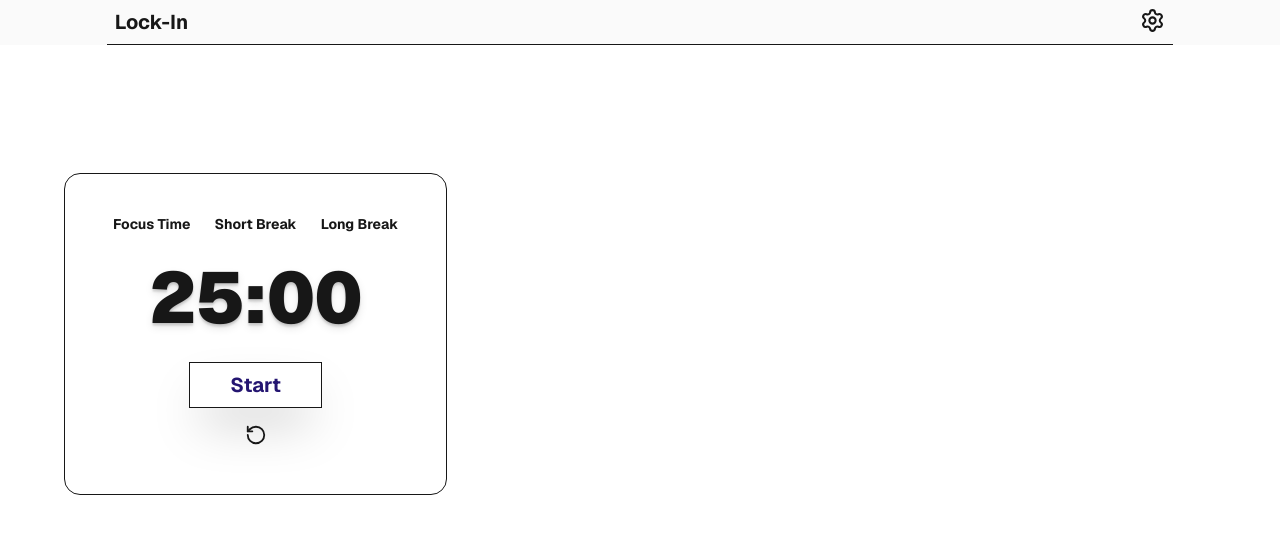
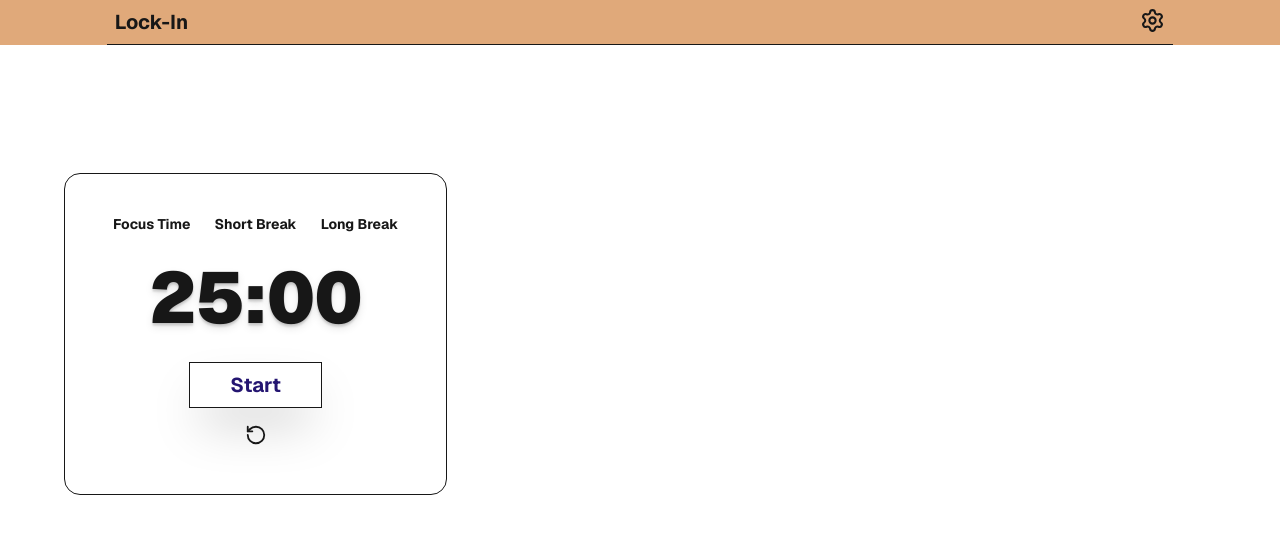
Before and after one commit to jvazquez30/pomodoro-timer, a Next.js app: page / in a window 1280 px wide. Shown: the top 534 px of the page. Built offline with nearby package versions, Linux system fonts and the light colour scheme.

Commit message:
remainder of edits

```diff
--- a/src/app/components/PomodoroTimer.tsx
+++ b/src/app/components/PomodoroTimer.tsx
@@ -11,6 +11,12 @@ export default function PomodoroTimer() {
     shortBreak: 5,
     longBreak: 15
   }
+  const MODE_COLORS = {
+    focus: "bg-[#E0A97A]",
+    shortBreak: "bg-[#7FA98C]",
+    longBreak: "bg-[#6F8FAE]",
+  }
+
   const [mode, setMode] = useState<keyof typeof DURATIONS>("focus")
   const [isRunning, setIsRunning] = useState(false)
   const [secondsLeft, setSecondsLeft] = useState(DURATIONS[mode] * 60);
@@ -66,9 +72,9 @@ export default function PomodoroTimer() {
 
       <div className="">
         <ModeSelector
-        onFocus={() => handleModeChange("focus")}
-        onLongBreak={() => handleModeChange("longBreak")}
-        onShortBreak={() => handleModeChange("shortBreak")}
+          onFocus={() => handleModeChange("focus")}
+          onLongBreak={() => handleModeChange("longBreak")}
+          onShortBreak={() => handleModeChange("shortBreak")}
         />
       </div>
 
--- a/src/app/page.tsx
+++ b/src/app/page.tsx
@@ -4,7 +4,7 @@ import Header from "./components/Header";
 
 export default function Home() {
   return (
-    <div className="flex flex-col flex-1 items-center justify-center bg-zinc-50 font-sans dark:bg-[#241571]">
+    <div className="flex flex-col flex-1 items-center justify-center bg-[#E0A97A] font-sans dark:bg-[#241571]">
       <Header />
 
       <main className="flex flex-1 w-full flex-col items-center
```
